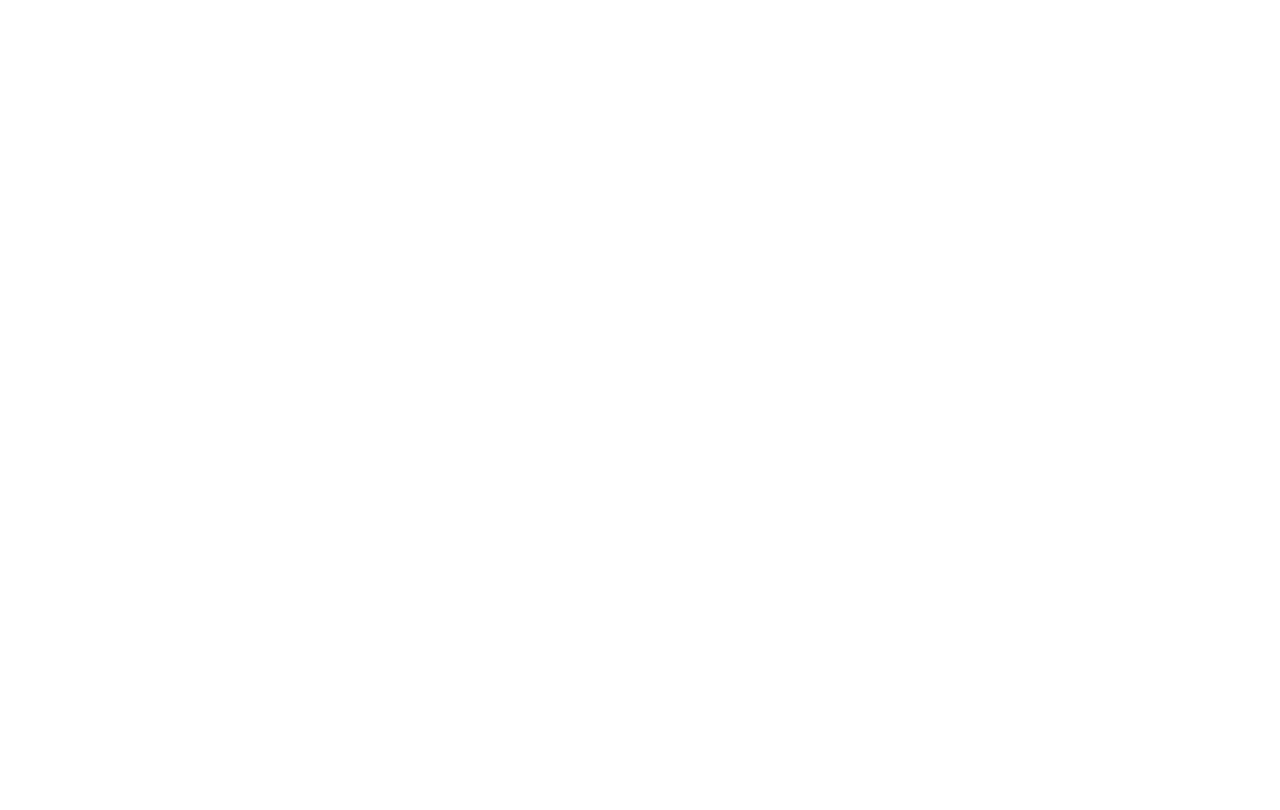
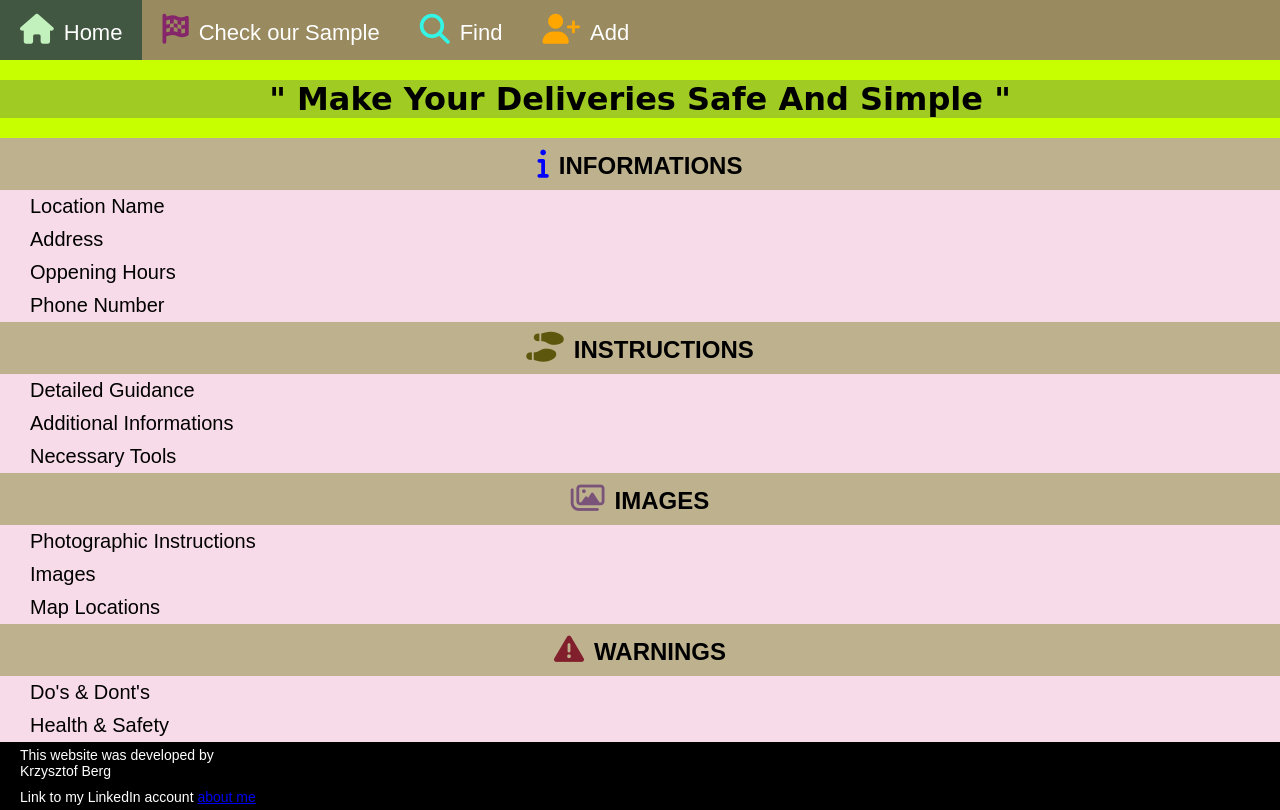
Before and after one commit to iedriver/grumpydriver, a plain HTML site: page index.html in a window 1280 px wide. Drawn offline with Linux system fonts and the light colour scheme; a web font is replaced by a local one.

Commit message:
main.js file added, home page designed

```diff
--- a/index.html
+++ b/index.html
@@ -1,12 +1,68 @@
 <!DOCTYPE html>
 <html lang="en">
+
 <head>
     <meta charset="UTF-8">
     <meta name="viewport" content="width=device-width, initial-scale=1.0">
     <link rel="stylesheet" href="style.css">
     <title>Grumpy Driver</title>
 </head>
+
 <body>
+    <nav>
+        <div class="topnav" id="myTopnav">
+            <a href="index.html" class="active"><i class="fas fa-home"></i>Home</a>
+            <a href="#sample"><i class="fas fa-flag-checkered"></i>Check our Sample</a>
+            <a href="#find"><i class="fas fa-search"></i>Find</a>
+            <a href="#add"><i class="fas fa-user-plus"></i>Add</a>
+            <a href="javascript:void(0);" class="icon" onclick="myFunction()">
+                <i class="fa fa-bars"></i>
+            </a>
+        </div>
+    </nav>
+    <header>
+        <h1>&quot; make your deliveries safe and simple &quot;</h1>
+    </header>
+    <main>
+        <section>
+            <h2><i class="fas fa-info"></i>informations</h2>
+            <ul>
+                <li>location name</li>
+                <li>address</li>
+                <li>oppening hours</li>
+                <li>phone number</li>
+            </ul>
+        </section>
+        <section>
+            <h2><i class="fas fa-shoe-prints"></i>instructions</h2>
+            <ul>
+                <li>detailed guidance</li>
+                <li>additional informations</li>
+                <li>necessary tools</li>
+            </ul>
+        </section>
+        <section>
+            <h2><i class="far fa-images"></i>images</h2>
+            <ul>
+                <li>photographic instructions</li>
+                <li>images</li>
+                <li>map locations</li>
+            </ul>
+        </section>
+        <section>
+            <h2><i class="fas fa-exclamation-triangle"></i>warnings</h2>
+            <ul>
+                <li>do&apos;s &amp; dont&apos;s</li>
+                <li>health &amp; safety</li>
+            </ul>
+        </section>
+    </main>
+    <footer>
+        <p>This website was developed by <br> Krzysztof Berg</p>
+        <p>Link to my LinkedIn account <a href="#">about me</a></p>
+    </footer>
+    <script src="https://kit.fontawesome.com/b6b71c4876.js" crossorigin="anonymous"></script>
+    <script src="main.js"></script>
+</body>
 
-</body>
 </html>
--- /dev/null
+++ b/main.js
@@ -0,0 +1,11 @@
+
+// this section control navigation
+function myFunction() {
+    var x = document.getElementById("myTopnav");
+    if (x.className === "topnav") {
+      x.className += " responsive";
+    } else {
+      x.className = "topnav";
+    }
+  }
+//   end of section control navigation
--- a/style.css
+++ b/style.css
@@ -0,0 +1,143 @@
+@import url('https://fonts.googleapis.com/css?family=Baloo Chettan 2|Roboto&display=swap');
+
+* {
+    margin: 0;
+    padding: 0;
+    box-sizing: border-box;
+    font-family: 'Roboto&display', sans-serif;
+}
+
+/* navigation style start here */
+.topnav {
+    overflow: hidden;
+    background-color: rgb(153, 138, 95);
+}
+
+.topnav a {
+    float: left;
+    display: block;
+    color: #ffffff;
+    text-align: center;
+    padding: 14px 20px;
+    text-decoration: none;
+    font-size: 22px;
+}
+
+.topnav a:hover {
+    background-color: rgb(191, 204, 197);
+    color: black;
+}
+
+.topnav a.active {
+    background-color: rgb(65, 87, 65);
+    color: white;
+}
+
+.topnav .icon {
+    display: none;
+}
+
+@media screen and (max-width: 600px) {
+    .topnav a:not(:first-child) {
+        display: none;
+    }
+
+    .topnav a.icon {
+        float: right;
+        display: block;
+    }
+}
+
+@media screen and (max-width: 600px) {
+    .topnav.responsive {
+        position: relative;
+    }
+
+    .topnav.responsive .icon {
+        position: absolute;
+        right: 0;
+        top: 0;
+    }
+
+    .topnav.responsive a {
+        float: none;
+        display: block;
+        text-align: left;
+    }
+}
+
+/* navigation style end here */
+/* header style start here */
+header {
+    background-color: rgb(200, 255, 0);
+    padding: 20px 0;
+}
+h1 {
+    font-family: 'Baloo Chettan 2', cursive;
+    text-align: center;
+    text-transform: capitalize;
+    background-color: rgb(99, 126, 89,0.4);
+}
+/* header style end here */
+/* main style start here */
+main {
+    background-color: rgb(190, 177, 141);
+}
+h2 {
+    text-align: center;
+    text-transform: uppercase;
+    padding: 10px 0;
+}
+/* icons style */
+i {
+    font-size: 30px;
+    padding-right: 10px;
+}
+i[class="fas fa-info"] {
+    color: blue;
+}
+i[class="fas fa-shoe-prints"] {
+    color: rgb(92, 87, 13);
+}
+i[class="far fa-images"] {
+    color: rgb(121, 83, 122);
+}
+i[class="fas fa-exclamation-triangle"] {
+    color: rgb(129, 31, 44);
+}
+i[class="fas fa-home"] {
+    color: rgb(195, 241, 189);
+}
+i[class="fas fa-search"] {
+    color: rgb(52, 245, 229);
+}
+i[class="fas fa-user-plus"] {
+    color: rgb(255, 166, 0);
+}
+i[class="fas fa-flag-checkered"] {
+    color: rgb(134, 38, 106);
+}
+/* icons style end here */
+ul {
+
+}
+li {
+    background-color: rgb(248, 219, 233);
+    padding: 5px 30px;
+    font-size: 20px;
+    text-transform: capitalize;
+}
+
+/* main style end here */
+/* footer style start here */
+footer {
+    background-color: rgb(192, 245, 242);
+    font-size: 14px;
+    background-color: rgb(0, 0, 0);
+    color: white;
+}
+footer p {
+    padding: 5px 20px;
+}
+
+/* footer style end here */
```
